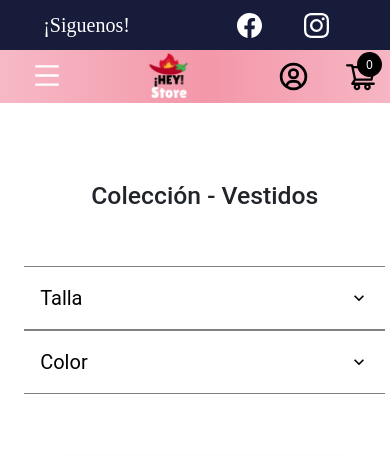
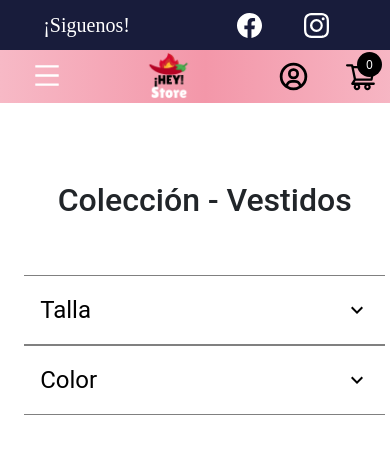
Before and after one commit to MariD1803/ReactIntegrador, a React (Create React App) app: page /vestidos in a window 390 px wide. Shown: the top 456 px of the page. Built offline with nearby package versions, Linux system fonts and the light colour scheme; grey boxes are pictures that could not be loaded.

Commit message:
Arreglo mediaquerys

```diff
--- a/src/App.css
+++ b/src/App.css
@@ -26,23 +26,6 @@ html {
 }
 
 
-
-
-
-
-html::-webkit-scrollbar {
-  width: 12px;
-}
-
-html::-webkit-scrollbar-track {
-  background: white;
-}
-
-html::-webkit-scrollbar-thumb {
-  background-color: var(--hoverpink);
-  border-radius: 20px;
-  height: 8px;
-}
 
 a {
   text-decoration: none !important;
@@ -768,9 +751,6 @@ ul::-webkit-scrollbar-thumb {
     font-size: 18px;
   }
 
-  .position-fixed-cart{
-    height: 230vh;
-  }
 
 
   html {
@@ -788,7 +768,7 @@ ul::-webkit-scrollbar-thumb {
   }
 
   .position-fixed-cart{
-    height: 300vh;
+    height: 550vh;
   }
 
   .position-aboslute-top {
@@ -834,7 +814,6 @@ ul::-webkit-scrollbar-thumb {
 
 
   .position-fixed-cart{
-    height: 380vh;
     right: -21px;
     width: 140%;
   }
--- a/src/components/Cards/CardsMove.css
+++ b/src/components/Cards/CardsMove.css
@@ -56,6 +56,7 @@
 
 .react-multiple-carousel__arrow {
   background-color: var(--hoverpink) !important;
+  z-index: 4 !important;
 }
 .react-multiple-carousel__arrow:hover {
   background-color: var(--pink) !important;
--- /dev/null
+++ b/src/components/Cart/ButtonDelete.jsx
@@ -0,0 +1,108 @@
+import { useDisclosure } from "@chakra-ui/react";
+import React from "react";
+import {
+    AlertDialog,
+    AlertDialogBody,
+    AlertDialogFooter,
+    AlertDialogHeader,
+    AlertDialogContent,
+    AlertDialogOverlay,
+    Button
+  } from '@chakra-ui/react'
+import styled from "styled-components";
+
+const StyledAlertDialog = styled(AlertDialog)`
+  z-index: 1000;
+
+
+`;
+
+const StyledModal = styled(AlertDialogOverlay) `
+
+  @media (max-width: 425px) {
+    width: 105vw !important;
+  }
+`
+const StyledAlertDialogContent = styled(AlertDialogContent)`
+  z-index: 1000;
+
+
+`;
+
+const StyledDivContent = styled.div`
+  height: 100%;
+    z-index: 1000;
+    background: white;
+    width: 52%;
+    border-radius: 10px;
+    display: flex;
+    flex-direction: column;
+    justify-content: space-around;
+    padding: 1rem;
+
+    @media (max-width: 700px) {
+      width: 70%;
+    }
+`;
+
+const StyledButtonAlert = styled(Button)`
+  border-radius: 10px;
+  background-image: linear-gradient(to left,  #f7b9c6 , var(--pink),  #f7b9c6 );
+  color: white;
+  font-weight: 600;
+  border: grey solid 1px;
+  text-shadow: 0 0 3px #838383, 0 0 5px #555555;
+
+  @media (max-width: 700px) {
+    font-size: 14px;
+  }
+
+
+`;
+
+
+
+const ButtonDelete = ({onCleanCart}) => {
+    const { isOpen, onOpen, onClose } = useDisclosure()
+    const cancelRef = React.useRef()
+
+
+    return (
+      <>
+        <Button onClick={onOpen} className="btn-clear-all">
+          Eliminar
+        </Button>
+
+        <StyledAlertDialog
+          isOpen={isOpen}
+          leastDestructiveRef={cancelRef}
+          onClose={onClose}
+        >
+          <StyledModal className="position-fixed-cart">
+            <StyledAlertDialogContent className="position-aboslute-alert">
+                <StyledDivContent><AlertDialogHeader fontSize='lg' fontWeight='bold'>
+                Eliminar el Carrito
+              </AlertDialogHeader>
+
+              <AlertDialogBody>
+              ¿Estas seguro de continuar con esta acción?
+              </AlertDialogBody>
+
+              <AlertDialogFooter>
+                <StyledButtonAlert ref={cancelRef} onClick={onClose}>
+                  Cancelar
+                </StyledButtonAlert>
+                <StyledButtonAlert colorScheme='red' onClick={()=>{ onClose(); onCleanCart()}} ml={3}>
+                  Eliminar
+                </StyledButtonAlert>
+              </AlertDialogFooter></StyledDivContent>
+
+            </StyledAlertDialogContent>
+          </StyledModal>
+        </StyledAlertDialog>
+      </>
+    )
+}
+
+
+export default ButtonDelete
--- a/src/components/Cart/Cart.jsx
+++ b/src/components/Cart/Cart.jsx
@@ -10,6 +10,7 @@ import {
   AlertDialogOverlay,
   Button
 } from '@chakra-ui/react'
+import ButtonDelete from "./ButtonDelete";
 
 const StyledModal = styled(AlertDialogOverlay) `
 
@@ -66,8 +67,9 @@ const StyledButtonAlert = styled(Button)`
   border-radius: 10px;
   background-image: linear-gradient(to left,  #f7b9c6 , var(--pink),  #f7b9c6 );
   color: white;
-  font-weight: 800;
+  font-weight: 600;
   border: grey solid 1px;
+  text-shadow: 0 0 3px #838383, 0 0 5px #555555;
 
   @media (max-width: 700px) {
     font-size: 14px;
@@ -304,11 +306,8 @@ export const Cart = ({
                 </StyledModal>
               </StyledAlertDialog>
 
+              <ButtonDelete onCleanCart={onCleanCart}></ButtonDelete>
 
-
-              <button className="btn-clear-all" onClick={onCleanCart}>
-                Vaciar Carrito
-              </button>
 
               </div>
               </div>
--- a/src/components/Formulario/FormularioIngreso.jsx
+++ b/src/components/Formulario/FormularioIngreso.jsx
@@ -32,7 +32,7 @@ const StyledInputGrande = styled(Input) `
   }
 `
 const StyledFormik = styled(Formik) `
-        box-sizing: border-box;
+    box-sizing: border-box;
     width: 100%;
 `
 const StyledDivIngresar = styled.div`
--- a/src/components/Productos/DivContainerProducts.jsx
+++ b/src/components/Productos/DivContainerProducts.jsx
@@ -118,12 +118,12 @@ const DivContainerProducts = (props) => {
   return (
     <StyledContainer>
       <StyledSectionLeft>
-        <h2 className="h2">Colección - {props.section}</h2>
+        <h2 className="h2-left">Colección - {props.section}</h2>
         <StyledUl>
           <Accordion allowToggle>
 
           <AccordionItem>
-                <StyledButton>
+                <StyledButton className="buttons-left">
                   <Box as="span" flex="1" textAlign="left">
                    Talla
                   </Box>
@@ -137,7 +137,7 @@ const DivContainerProducts = (props) => {
               </StyledAccordionPanel>
             </AccordionItem>
             <AccordionItem>
-                <StyledButton>
+                <StyledButton className="buttons-left">
                   <Box as="span" flex="1" textAlign="left">
                     Color
                   </Box>
--- a/src/components/Productos/Productos.css
+++ b/src/components/Productos/Productos.css
@@ -72,9 +72,23 @@
   color: white;
 }
 
+
 @media (max-width: 1400px) {
   .cardProduct .h3 {
     font-family: 'Roboto';
     font-size: 3vh;
   }
 }
+@media (max-width: 780px) {
+  .h2-left {
+    font-size: 1.5rem !important;
+  }
+  .buttons-left {
+    font-size: 1.5rem !important;
+  }
+}
+@media (max-width: 450px) {
+  .h2-left {
+    font-size: 2rem !important;
+  }
+}
--- a/src/index.css
+++ b/src/index.css
@@ -1,3 +1,22 @@
+html::-webkit-scrollbar {
+  width: 8px !important;
+}
+
+html::-webkit-scrollbar-track {
+  background: white !important;
+}
+
+html::-webkit-scrollbar-thumb {
+  background-color: var(--hoverpink) !important;
+  border-radius: 20px !important;
+  height: 8px !important;
+}
+
+html {
+  overflow-x: hidden;
+}
+
+
 body {
   margin: 0;
   font-family: -apple-system, BlinkMacSystemFont, 'Segoe UI', 'Roboto', 'Oxygen',
```
